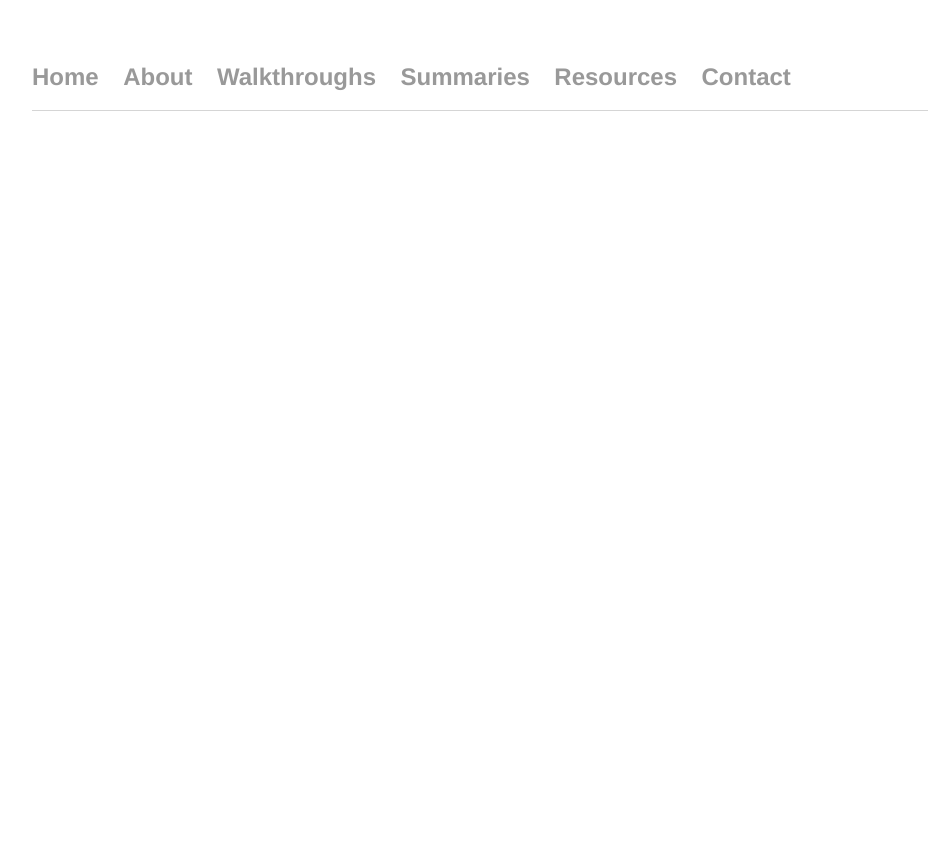
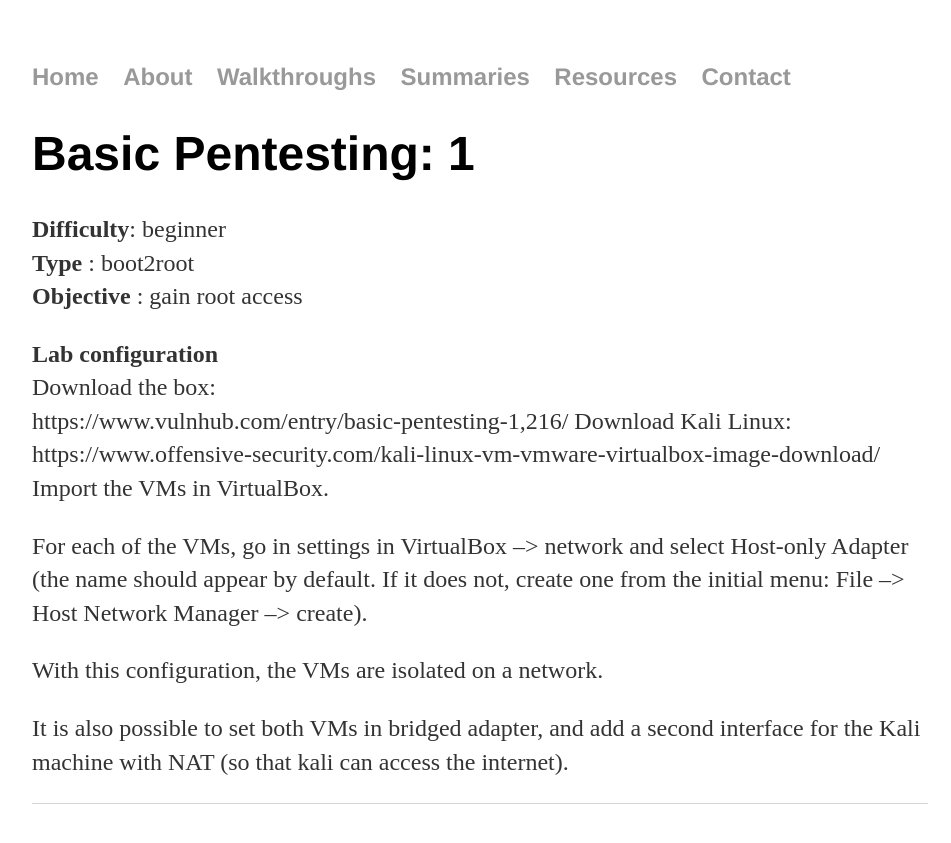
Before and after one commit to jsom1/jsom1.github.io, a Jekyll site: the page built from _walkthroughs/basicpentest.md, in a window 1280 px wide. Shown: the top 843 px of the page, without its empty margins (160-1111 px from the left). Built offline with Jekyll 4.4.1, drawn with Linux system fonts in a browser that asks for light colours; our own code applies the rules of GitHub Pages for plain Markdown files.

Commit message:
Update basicpentest.md

```diff
--- a/_walkthroughs/basicpentest.md
+++ b/_walkthroughs/basicpentest.md
@@ -4,3 +4,22 @@
 date: "February 23, 2020"
 output: html_document
 ---
+
+# Basic Pentesting: 1
+
+**Difficulty**: beginner\\
+**Type** : boot2root\\
+**Objective** : gain root access
+
+**Lab configuration**\\
+Download the box:\\
+https://www.vulnhub.com/entry/basic-pentesting-1,216/
+Download Kali Linux:\\
+https://www.offensive-security.com/kali-linux-vm-vmware-virtualbox-image-download/
+Import the VMs in VirtualBox.
+
+For each of the VMs, go in settings in VirtualBox -->  network and select Host-only Adapter (the name should appear by default. If it does not, create one from the initial menu: File --> Host Network Manager --> create).
+
+With this configuration, the VMs are isolated on a network.
+
+It is also possible to set both VMs in bridged adapter, and add a second interface for the Kali machine with NAT (so that kali can access the internet).
```
